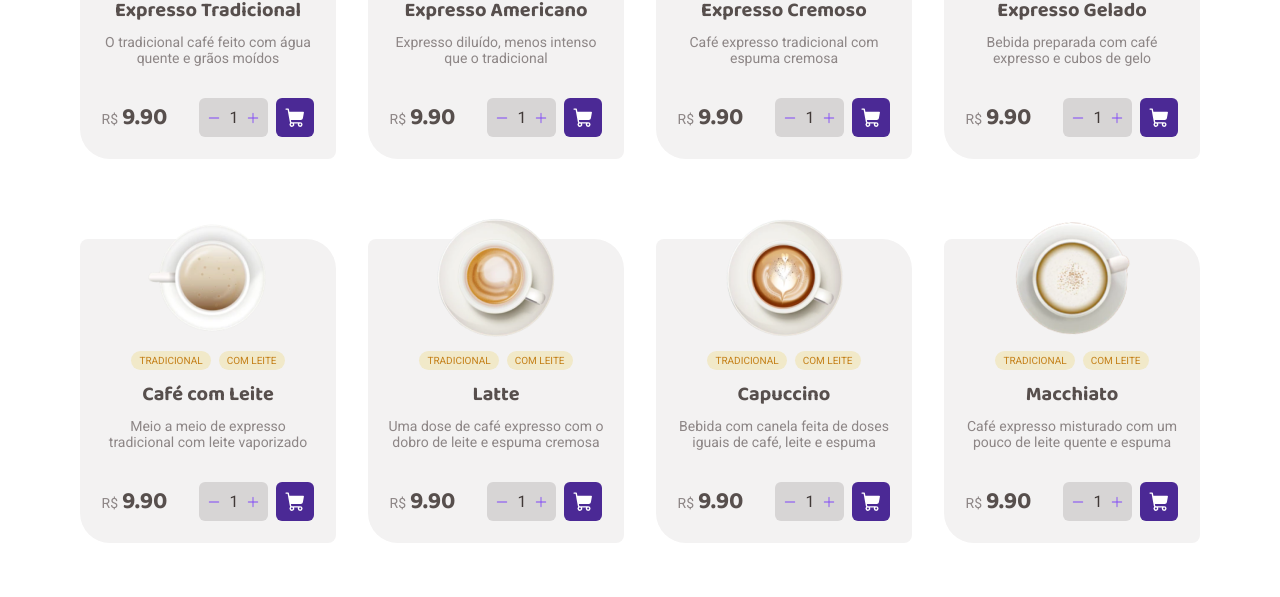
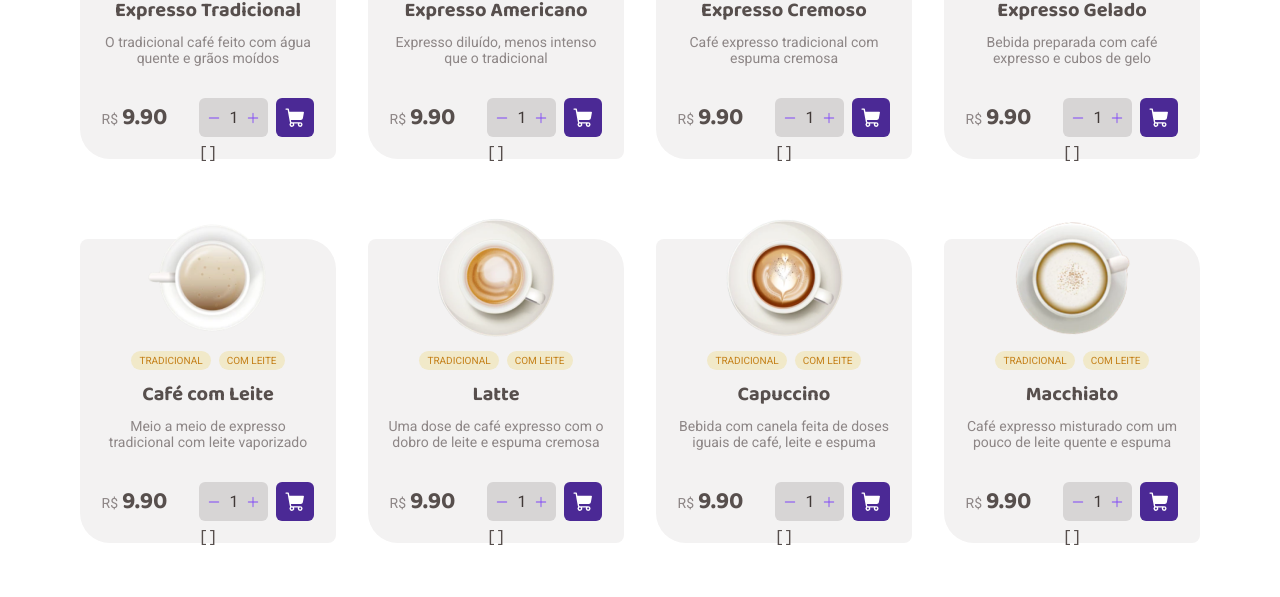
Before and after one commit to juninho15830/coffee-delivery, a React (Vite) app: page / in a window 1280 px wide. Shown: the part 932-1529 px from the top of the page. Built offline with nearby package versions, Linux system fonts and the light colour scheme.

Commit message:
Update index.tsx

```diff
--- a/src/components/Cards/index.tsx
+++ b/src/components/Cards/index.tsx
@@ -78,6 +78,9 @@ export function Cards({ coffee }: CoffeesProps) {
           </button>
         </div>
       </ControlContainer>
+      <pre>
+                {JSON.stringify(addItem, null, 2)}
+            </pre>
     </CardContainer>
   );
 }
```
